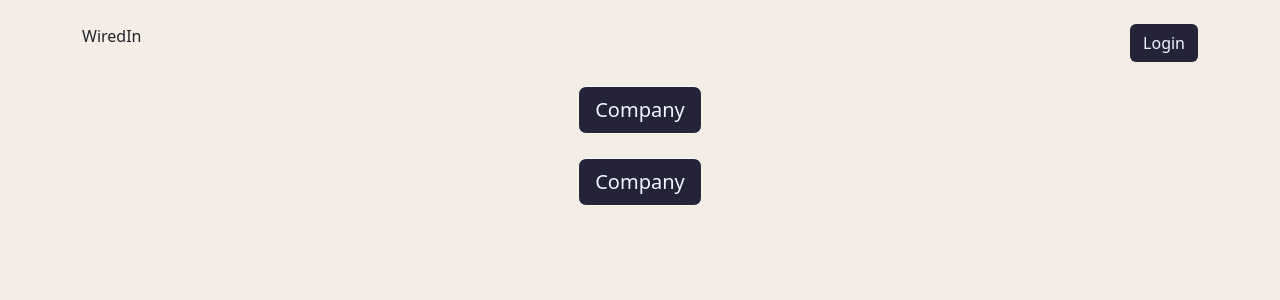
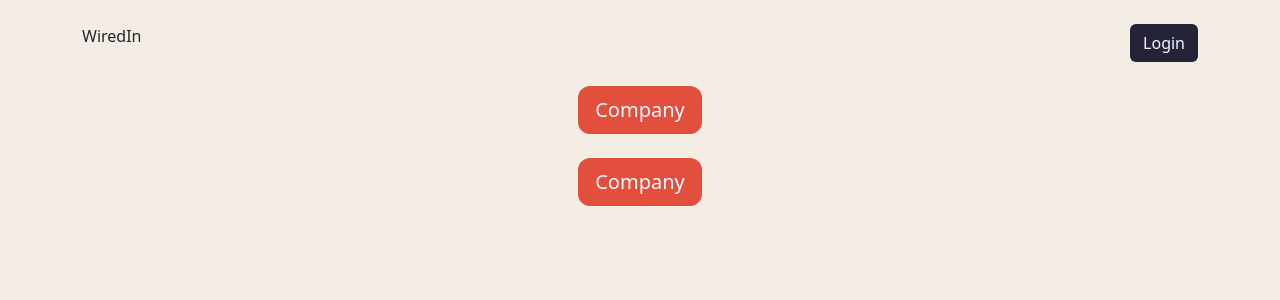
Before and after one commit to Dawid33/CS4116, a PHP site: page /register.php in a window 1280 px wide. Shown: the top 300 px of the page. Run offline with PHP 8.4, Linux system fonts and the light colour scheme.

Commit message:
button fix

```diff
--- a/src/register.php
+++ b/src/register.php
@@ -12,20 +12,20 @@
         <div class="row">
             <div class="d-flex justify-content-between"> WiredIn
                 <div>
-                    <button type="button" class="btn"> Login </button>
+                    <button type="button" class="btn_1 btn"> Login </button>
                 </div>
             </div>
         </div>
         </br>
         <div class="row">
             <div class="d-flex justify-content-center">
-                <button type="button" class="btn btn-outline-light btn-lg" aria-pressed="true"> Company </button>
+                <button type="button" class="btn_2 btn btn-lg"> Company </button>
             </div>
         </div>
         </br>
         <div class="row">
             <div class="d-flex justify-content-center">
-                <button type="button" class="btn btn-outline-light btn-lg" aria-pressed="true"> Company </button>
+                <button type="button" class="btn_2 btn btn-lg"> Company </button>
             </div>
         </div>
     </div>
```
